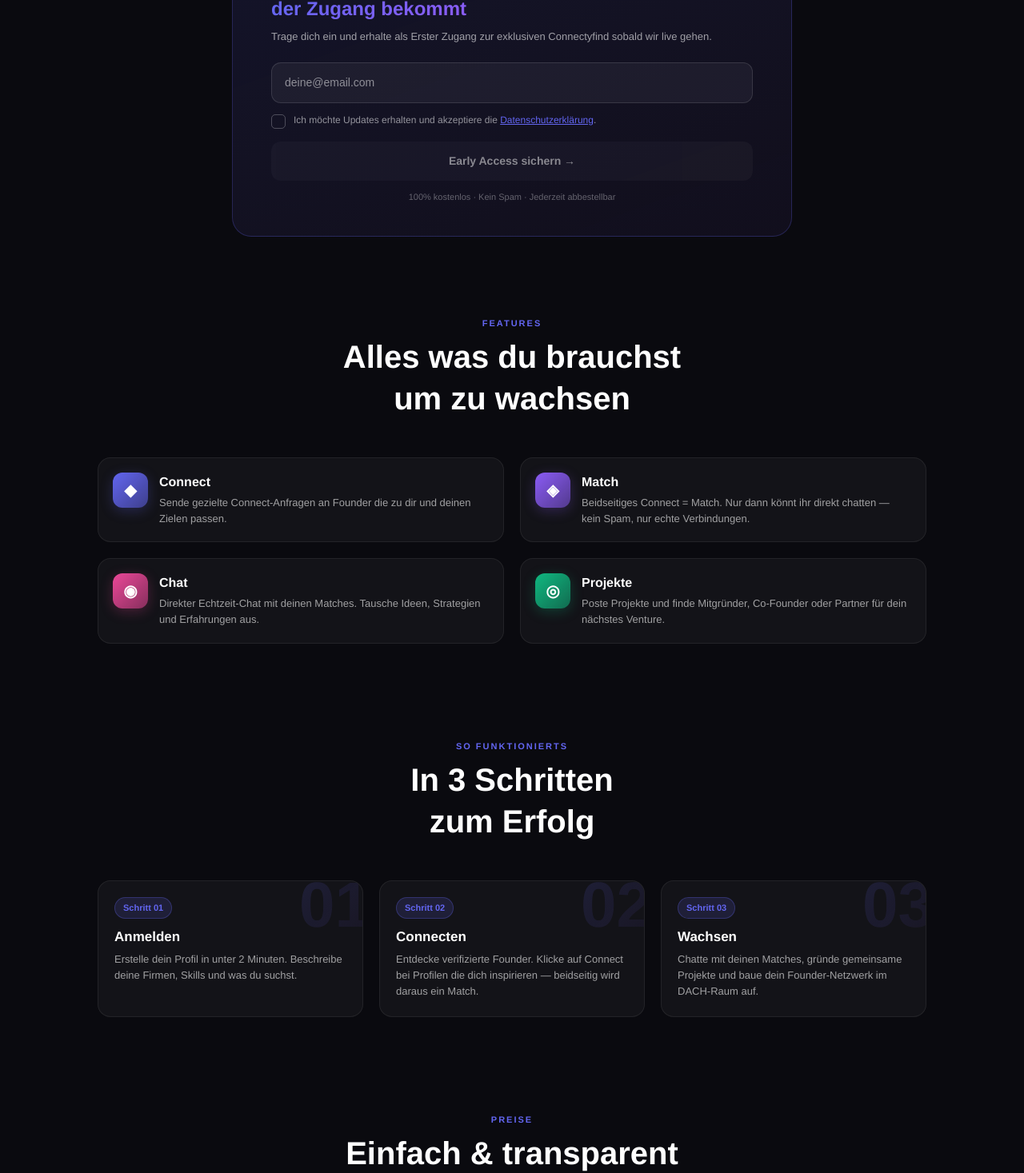
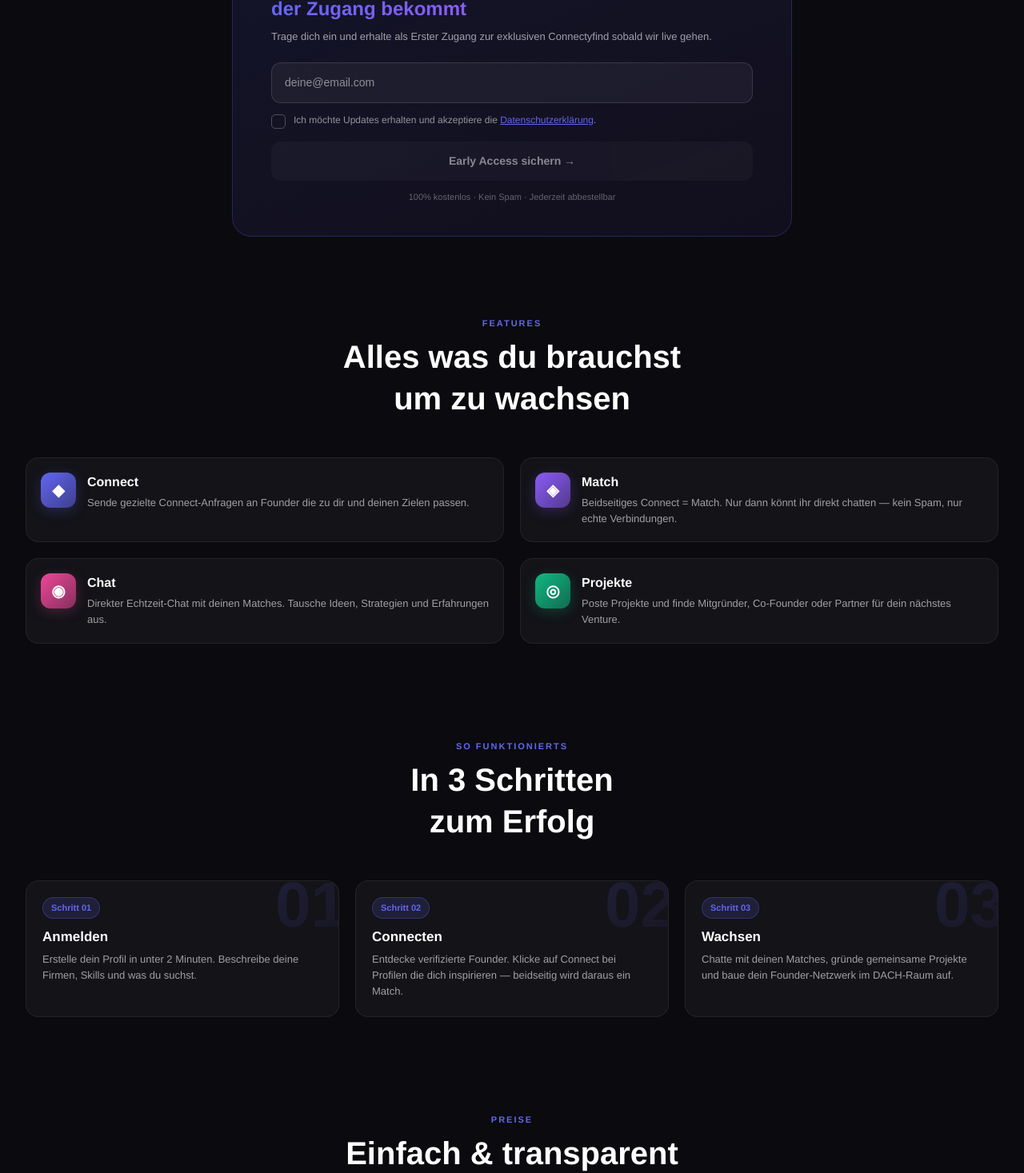
Before and after one commit to flaviociraci-boop/founder-platform, a Next.js app: page / in a window 1280 px wide. Shown: the part 1330-2797 px from the top of the page at 80% size. Built offline with nearby package versions, Linux system fonts and the light colour scheme; no server answers.

Commit message:
Desktop layout: container width 1280px (revert from 1100)
Co-Authored-By: Claude Sonnet 4.6 <noreply@anthropic.com>

```diff
--- a/app/components/LandingPage.tsx
+++ b/app/components/LandingPage.tsx
@@ -154,7 +154,7 @@ export default function LandingPage() {
       </section>
 
       {/* USP */}
-      <section style={{ padding: isDesktop ? "60px 32px" : "40px 24px", position: "relative", zIndex: 1, maxWidth: isDesktop ? 1100 : undefined, margin: isDesktop ? "0 auto" : undefined }}>
+      <section style={{ padding: isDesktop ? "60px 32px" : "40px 24px", position: "relative", zIndex: 1, maxWidth: isDesktop ? 1280 : undefined, margin: isDesktop ? "0 auto" : undefined }}>
         <div style={{
           background: "linear-gradient(135deg, rgba(99,102,241,0.08), rgba(139,92,246,0.05))",
           border: "1px solid rgba(99,102,241,0.2)",
@@ -175,12 +175,12 @@ export default function LandingPage() {
       </section>
 
       {/* Email signup — between USP and Features */}
-      <section id="email-signup" style={{ padding: "0 24px 40px", display: "flex", justifyContent: "center", position: "relative", zIndex: 1, maxWidth: isDesktop ? 1100 : undefined, margin: isDesktop ? "0 auto" : undefined }}>
+      <section id="email-signup" style={{ padding: "0 24px 40px", display: "flex", justifyContent: "center", position: "relative", zIndex: 1, maxWidth: isDesktop ? 1280 : undefined, margin: isDesktop ? "0 auto" : undefined }}>
         <EmailSignupForm />
       </section>
 
       {/* Features */}
-      <section style={{ padding: isDesktop ? "60px 32px" : "20px 24px 40px", position: "relative", zIndex: 1, maxWidth: isDesktop ? 1100 : undefined, margin: isDesktop ? "0 auto" : undefined }}>
+      <section style={{ padding: isDesktop ? "60px 32px" : "20px 24px 40px", position: "relative", zIndex: 1, maxWidth: isDesktop ? 1280 : undefined, margin: isDesktop ? "0 auto" : undefined }}>
         <div style={{ textAlign: "center", maxWidth: isDesktop ? 700 : undefined, margin: isDesktop ? "0 auto 48px" : "0 0 28px" }}>
           <div style={{ fontSize: 11, fontWeight: 700, color: "#6366f1", letterSpacing: 2, marginBottom: 8 }}>FEATURES</div>
           <h2 style={{ fontSize: isDesktop ? 40 : 24, fontWeight: 700, margin: 0, lineHeight: 1.3 }}>
@@ -213,7 +213,7 @@ export default function LandingPage() {
       </section>
 
       {/* How it works */}
-      <section style={{ padding: isDesktop ? "60px 32px" : "40px 24px", position: "relative", zIndex: 1, maxWidth: isDesktop ? 1100 : undefined, margin: isDesktop ? "0 auto" : undefined }}>
+      <section style={{ padding: isDesktop ? "60px 32px" : "40px 24px", position: "relative", zIndex: 1, maxWidth: isDesktop ? 1280 : undefined, margin: isDesktop ? "0 auto" : undefined }}>
         <div style={{ textAlign: "center", maxWidth: isDesktop ? 700 : undefined, margin: isDesktop ? "0 auto 48px" : "0 0 28px" }}>
           <div style={{ fontSize: 11, fontWeight: 700, color: "#6366f1", letterSpacing: 2, marginBottom: 8 }}>SO FUNKTIONIERTS</div>
           <h2 style={{ fontSize: isDesktop ? 40 : 24, fontWeight: 700, margin: 0, lineHeight: 1.3 }}>
@@ -251,7 +251,7 @@ export default function LandingPage() {
       </section>
 
       {/* Pricing */}
-      <section style={{ padding: isDesktop ? "60px 32px" : "40px 24px", position: "relative", zIndex: 1, maxWidth: isDesktop ? 1100 : undefined, margin: isDesktop ? "0 auto" : undefined }}>
+      <section style={{ padding: isDesktop ? "60px 32px" : "40px 24px", position: "relative", zIndex: 1, maxWidth: isDesktop ? 1280 : undefined, margin: isDesktop ? "0 auto" : undefined }}>
         <div style={{ textAlign: "center", margin: isDesktop ? "0 0 48px" : "0 0 28px" }}>
           <div style={{ fontSize: 11, fontWeight: 700, color: "#6366f1", letterSpacing: 2, marginBottom: 8 }}>PREISE</div>
           <h2 style={{ fontSize: isDesktop ? 40 : 24, fontWeight: 700, margin: 0, lineHeight: 1.3 }}>Einfach & transparent</h2>
@@ -307,7 +307,7 @@ export default function LandingPage() {
       </section>
 
       {/* FAQ */}
-      <section style={{ padding: isDesktop ? "60px 32px" : "40px 24px", position: "relative", zIndex: 1, maxWidth: isDesktop ? 1100 : undefined, margin: isDesktop ? "0 auto" : undefined }}>
+      <section style={{ padding: isDesktop ? "60px 32px" : "40px 24px", position: "relative", zIndex: 1, maxWidth: isDesktop ? 1280 : undefined, margin: isDesktop ? "0 auto" : undefined }}>
         <div style={{ textAlign: "center", margin: isDesktop ? "0 0 48px" : "0 0 28px" }}>
           <div style={{ fontSize: 11, fontWeight: 700, color: "#6366f1", letterSpacing: 2, marginBottom: 8 }}>FAQ</div>
           <h2 style={{ fontSize: isDesktop ? 40 : 24, fontWeight: 700, margin: 0, lineHeight: 1.3 }}>Häufige Fragen</h2>
@@ -346,7 +346,7 @@ export default function LandingPage() {
       </section>
 
       {/* CTA */}
-      <section style={{ padding: isDesktop ? "60px 32px" : "40px 24px", position: "relative", zIndex: 1, maxWidth: isDesktop ? 1100 : undefined, margin: isDesktop ? "0 auto" : undefined }}>
+      <section style={{ padding: isDesktop ? "60px 32px" : "40px 24px", position: "relative", zIndex: 1, maxWidth: isDesktop ? 1280 : undefined, margin: isDesktop ? "0 auto" : undefined }}>
         <div style={{
           background: "linear-gradient(160deg, rgba(99,102,241,0.2), rgba(139,92,246,0.1))",
           border: "1px solid rgba(99,102,241,0.3)",
@@ -375,7 +375,7 @@ export default function LandingPage() {
       </section>
 
       {/* Email signup — before footer */}
-      <section style={{ padding: "0 24px 48px", display: "flex", justifyContent: "center", position: "relative", zIndex: 1, maxWidth: isDesktop ? 1100 : undefined, margin: isDesktop ? "0 auto" : undefined }}>
+      <section style={{ padding: "0 24px 48px", display: "flex", justifyContent: "center", position: "relative", zIndex: 1, maxWidth: isDesktop ? 1280 : undefined, margin: isDesktop ? "0 auto" : undefined }}>
         <EmailSignupForm />
       </section>
 
```
